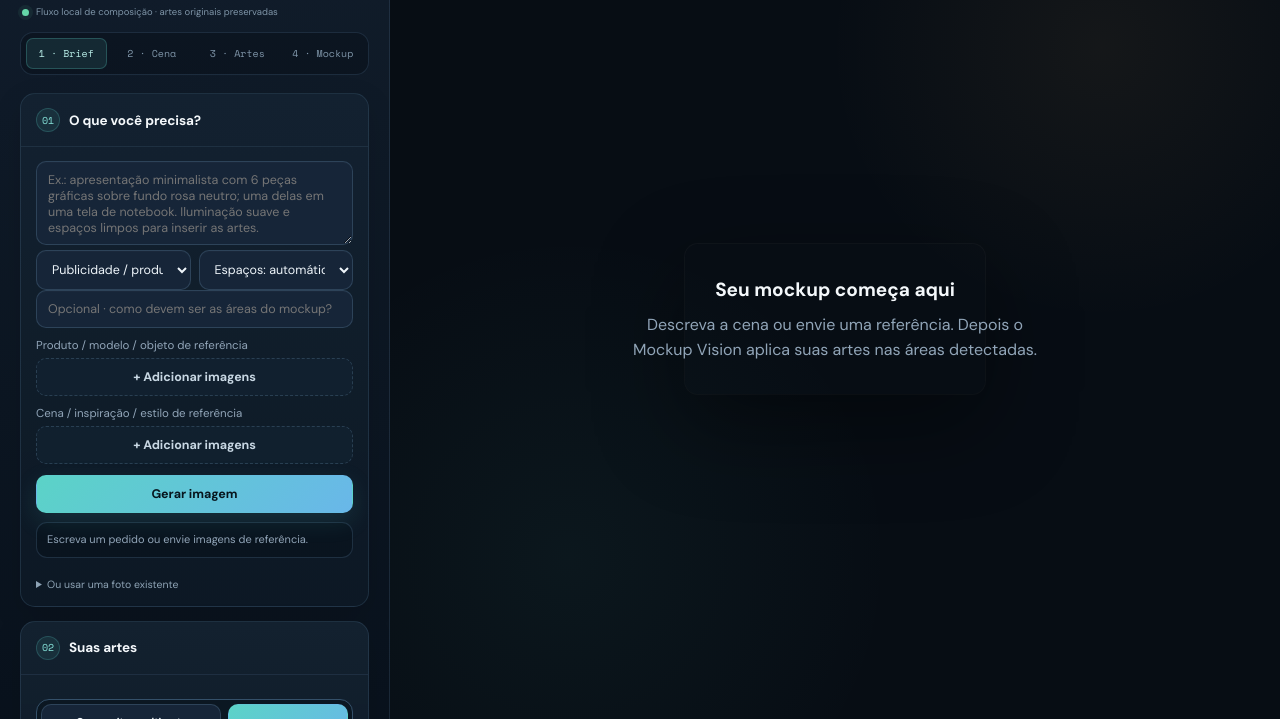
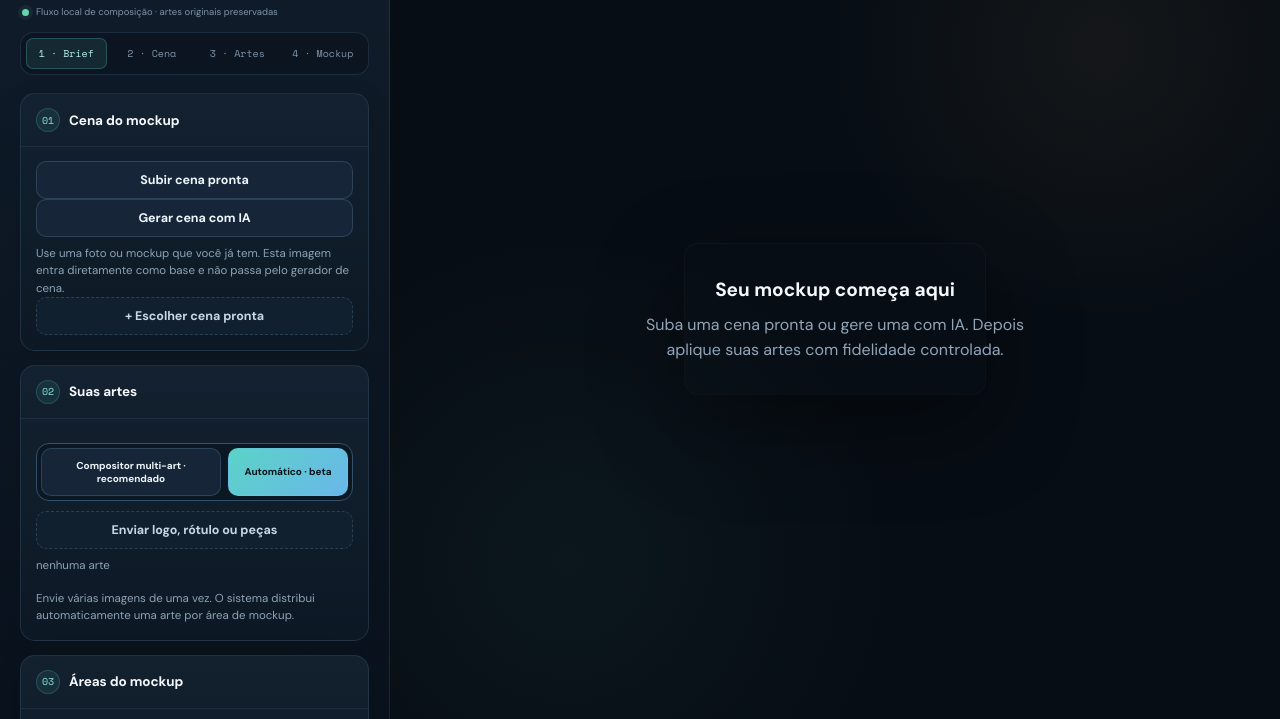
Before and after one commit to oalexgil/mockup-lata-ao-vivo, a website with bundled scripts: page photo.html in a window 1280 px wide. Shown: the part 81-800 px from the top of the page. Built offline with nearby package versions, Linux system fonts and the light colour scheme.

Commit message:
fix: make scene upload and fidelity workflow deterministic

```diff
--- a/photo.html
+++ b/photo.html
@@ -31,8 +31,21 @@ input[type=file]{display:none}.asset-list{display:grid;gap:6px;margin-top:8px}.a
   </div>
 
   <section class="card">
-    <div class="card-head"><span class="num">01</span><strong>O que você precisa?</strong></div>
+    <div class="card-head"><span class="num">01</span><strong>Cena do mockup</strong></div>
     <div class="card-body">
+      <div id="sceneSourceSwitch" class="scene-source-switch" role="group" aria-label="Origem da cena">
+        <button id="sceneSourceUpload" type="button" class="scene-source-option active" aria-pressed="true">Subir cena pronta</button>
+        <button id="sceneSourceGenerate" type="button" class="scene-source-option" aria-pressed="false">Gerar cena com IA</button>
+      </div>
+
+      <div id="sceneSourcePanels">
+        <div id="sceneUploadPanel" class="scene-source-panel">
+          <p class="hint scene-source-help">Use uma foto ou mockup que você já tem. Esta imagem entra diretamente como base e não passa pelo gerador de cena.</p>
+          <label class="filebtn scene-upload-primary" for="photoFile">+ Escolher cena pronta</label>
+          <input id="photoFile" type="file" accept="image/*">
+        </div>
+
+        <div id="sceneGeneratePanel" class="scene-source-panel hidden">
           <textarea id="mockupPrompt" placeholder="Ex.: apresentação minimalista com 6 peças gráficas sobre fundo rosa neutro; uma delas em uma tela de notebook. Iluminação suave e espaços limpos para inserir as artes."></textarea>
           <div class="row2">
             <select id="sceneStyle">
@@ -54,7 +67,7 @@ input[type=file]{display:none}.asset-list{display:grid;gap:6px;margin-top:8px}.a
           <label class="caption">Cena / inspiração / estilo de referência</label>
           <label class="filebtn" for="sceneRefs">+ Adicionar imagens</label>
           <input id="sceneRefs" type="file" accept="image/*" multiple>
-      <button id="generateBtn" class="primary" style="margin-top:11px">Gerar imagem</button>
+          <button id="generateBtn" class="primary" style="margin-top:11px">Gerar cena</button>
           <div id="generateStatus" class="status">Escreva um pedido ou envie imagens de referência.</div>
 
           <div id="versions" class="versions"></div>
@@ -68,11 +81,8 @@ input[type=file]{display:none}.asset-list{display:grid;gap:6px;margin-top:8px}.a
             <label class="filebtn" for="generatedFallback">Importar imagem gerada</label>
             <input id="generatedFallback" type="file" accept="image/*">
           </div>
-
-      <details style="margin-top:10px"><summary class="tiny">Ou usar uma foto existente</summary>
-        <label class="filebtn" for="photoFile" style="margin-top:8px">Carregar foto / mockup existente</label>
-        <input id="photoFile" type="file" accept="image/*">
-      </details>
+        </div>
+      </div>
     </div>
   </section>
 
@@ -126,7 +136,7 @@ input[type=file]{display:none}.asset-list{display:grid;gap:6px;margin-top:8px}.a
 
 <main class="stage">
   <canvas id="display"></canvas>
-  <div id="empty" class="empty"><strong>Seu mockup começa aqui</strong>Descreva a cena ou envie uma referência. Depois o Mockup Vision aplica suas artes nas áreas detectadas.</div>
+  <div id="empty" class="empty"><strong>Seu mockup começa aqui</strong>Suba uma cena pronta ou gere uma com IA. Depois aplique suas artes com fidelidade controlada.</div>
   <div id="canvasHint" class="canvas-hint hidden">arraste os cantos da área selecionada</div>
 </main>
 </div>
```
Lines whose indentation alone changed are shown as unchanged.
